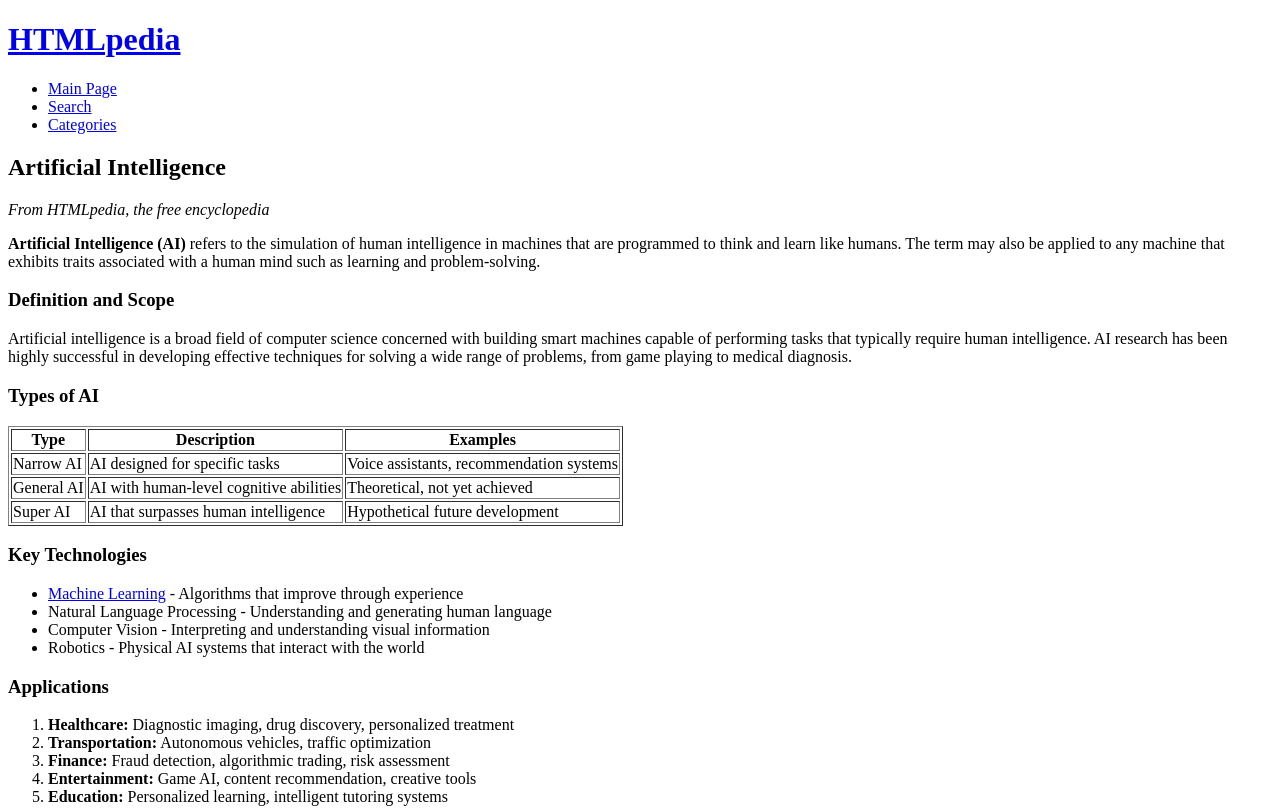
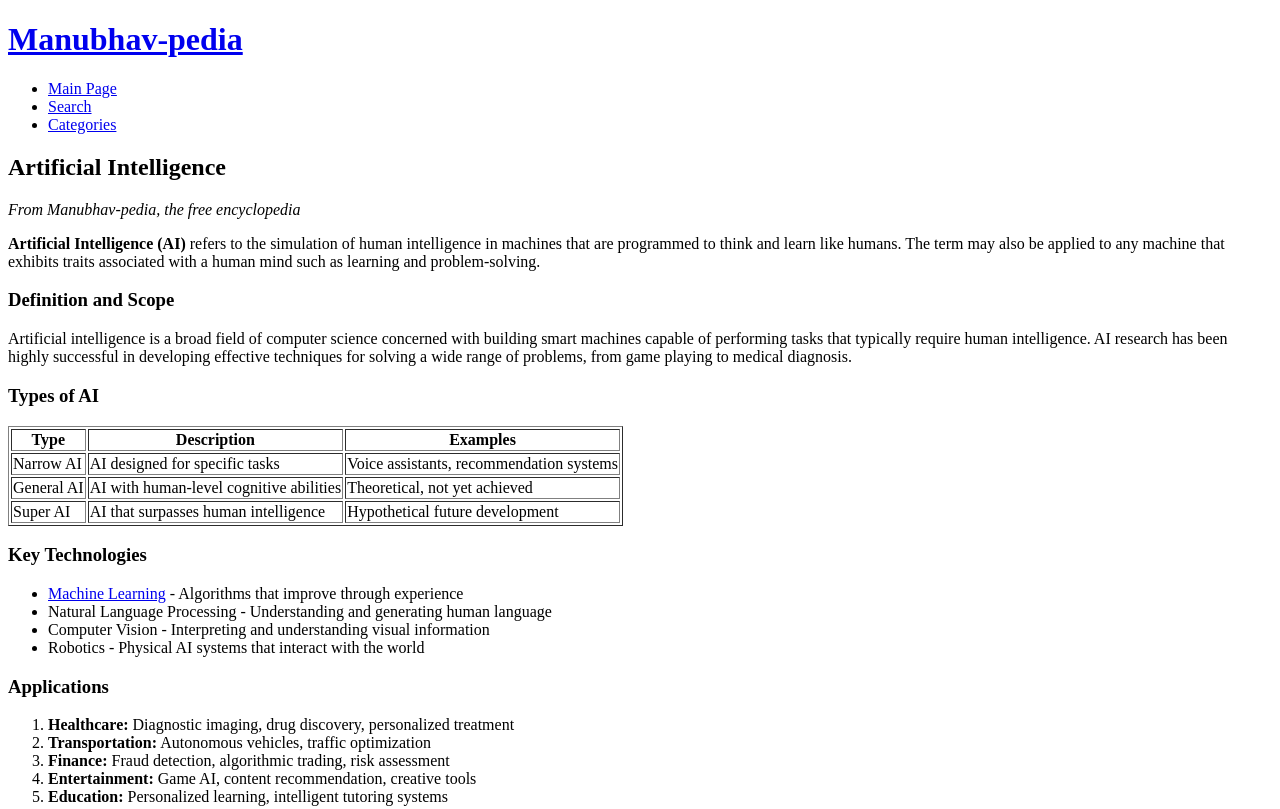
Before and after one commit to Manubhav-Chauhan/Manubhav-Pedia, a plain HTML site: page articles/artificial-intelligence.html in a window 1280 px wide. Shown: the top 809 px of the page. Drawn offline with Linux system fonts and the light colour scheme.

Commit message:
Update artificial-intelligence.html

```diff
--- a/articles/artificial-intelligence.html
+++ b/articles/artificial-intelligence.html
@@ -3,11 +3,11 @@
 <head>
     <meta charset="UTF-8">
     <meta name="viewport" content="width=device-width, initial-scale=1.0">
-    <title>Artificial Intelligence - HTMLpedia</title>
+    <title>Artificial Intelligence - Manubhav-pedia</title>
 </head>
 <body>
     <header>
-        <h1><a href="../index.html">HTMLpedia</a></h1>
+        <h1><a href="../index.html">Manubhav-pedia</a></h1>
         <nav>
             <ul>
                 <li><a href="../index.html">Main Page</a></li>
@@ -21,7 +21,7 @@
         <article>
             <header>
                 <h2>Artificial Intelligence</h2>
-                <p><em>From HTMLpedia, the free encyclopedia</em></p>
+                <p><em>From Manubhav-pedia, the free encyclopedia</em></p>
             </header>
 
             <section>
```
